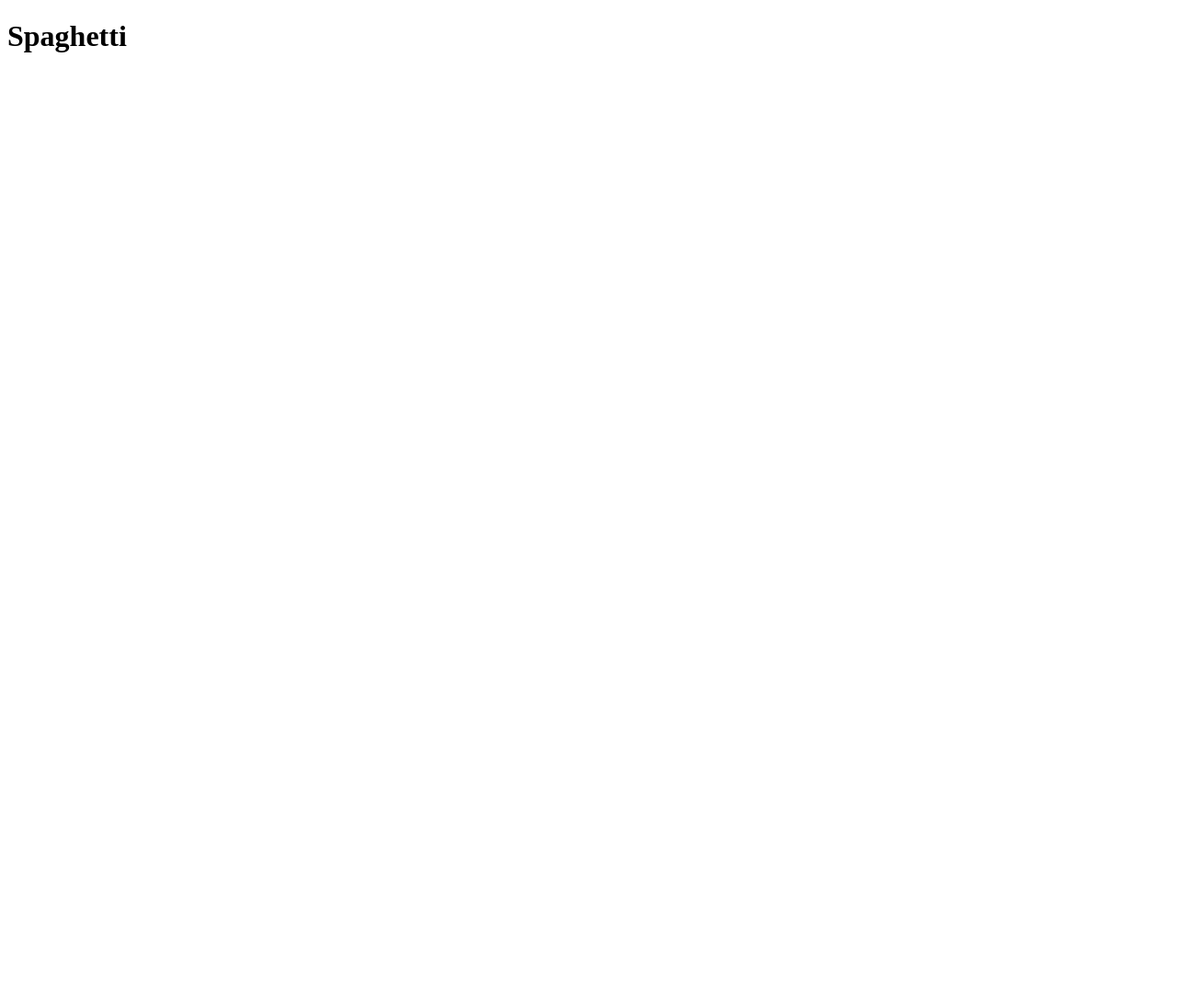
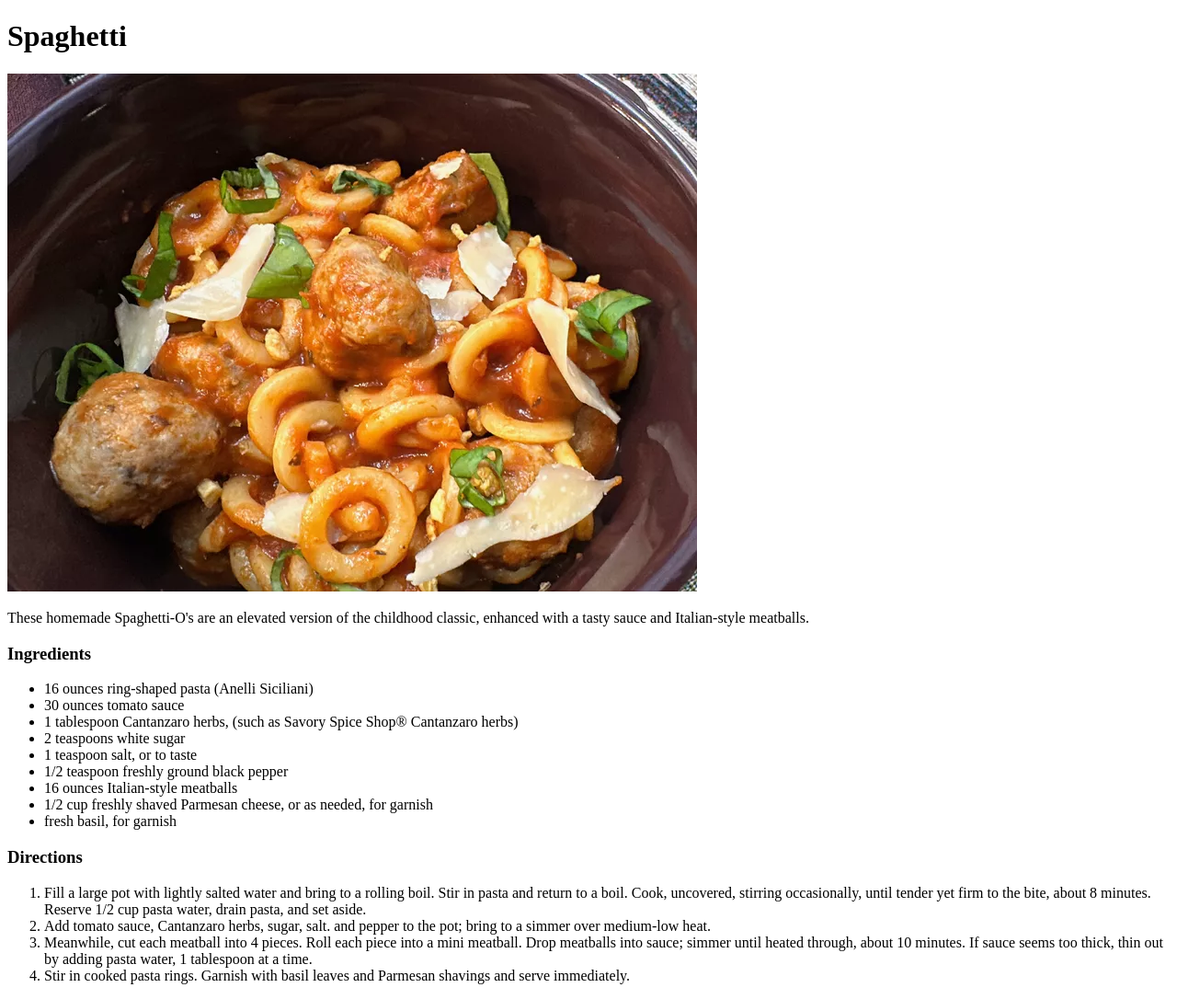
Before and after one commit to H1r0o/odin-recipes, a plain HTML site: page recipes/spaghetti.html in a window 1280 px wide. Shown: the whole page at 92% size. Before the commit the page ends 800 px from the top, so only its background shows below. Drawn offline with Linux system fonts and the light colour scheme.

Commit message:
Adding content to spaghetti page

```diff
--- a/recipes/spaghetti.html
+++ b/recipes/spaghetti.html
@@ -8,6 +8,33 @@
 
 <body>
     <h1>Spaghetti</h1>
+    <img src="../img/spaghetti.webp">
+    <p>These homemade Spaghetti-O's are an elevated version of the childhood classic, enhanced with a tasty sauce and
+        Italian-style meatballs.</p>
+    <h3>Ingredients</h3>
+    <ul>
+        <li>16 ounces ring-shaped pasta (Anelli Siciliani)</li>
+        <li>30 ounces tomato sauce</li>
+        <li>1 tablespoon Cantanzaro herbs, (such as Savory Spice Shop® Cantanzaro herbs)</li>
+        <li>2 teaspoons white sugar</li>
+        <li>1 teaspoon salt, or to taste</li>
+        <li>1/2 teaspoon freshly ground black pepper</li>
+        <li>16 ounces Italian-style meatballs</li>
+        <li>1/2 cup freshly shaved Parmesan cheese, or as needed, for garnish</li>
+        <li>fresh basil, for garnish</li>
+    </ul>
+    <h3>Directions</h3>
+    <ol>
+        <li>Fill a large pot with lightly salted water and bring to a rolling boil. Stir in pasta and return to a boil.
+            Cook, uncovered, stirring occasionally, until tender yet firm to the bite, about 8 minutes. Reserve 1/2 cup
+            pasta water, drain pasta, and set aside.</li>
+        <li>Add tomato sauce, Cantanzaro herbs, sugar, salt. and pepper to the pot; bring to a simmer over medium-low
+            heat.</li>
+        <li>Meanwhile, cut each meatball into 4 pieces. Roll each piece into a mini meatball. Drop meatballs into sauce;
+            simmer until heated through, about 10 minutes. If sauce seems too thick, thin out by adding pasta water, 1
+            tablespoon at a time. </li>
+        <li>Stir in cooked pasta rings. Garnish with basil leaves and Parmesan shavings and serve immediately.</li>
+    </ol>
 </body>
 
 </html>
```
